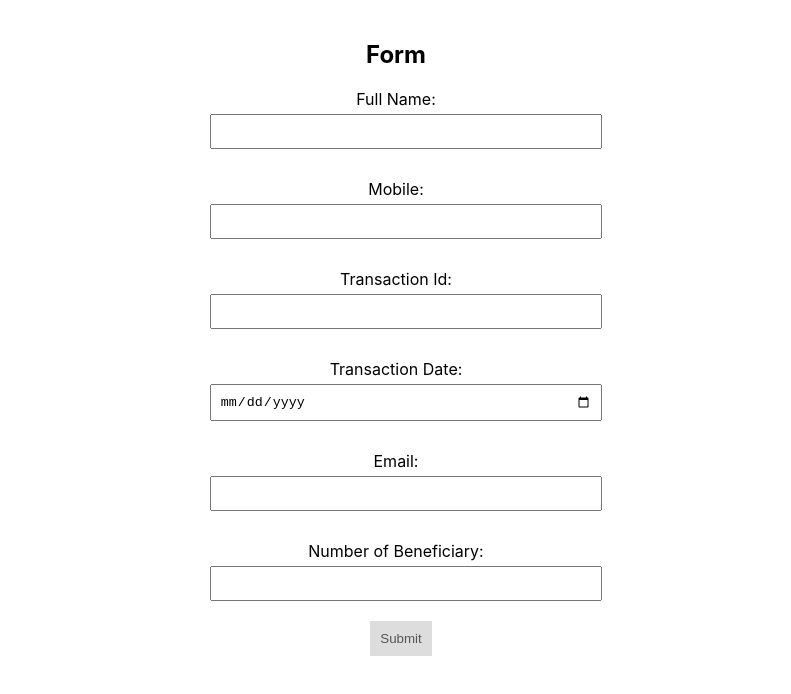
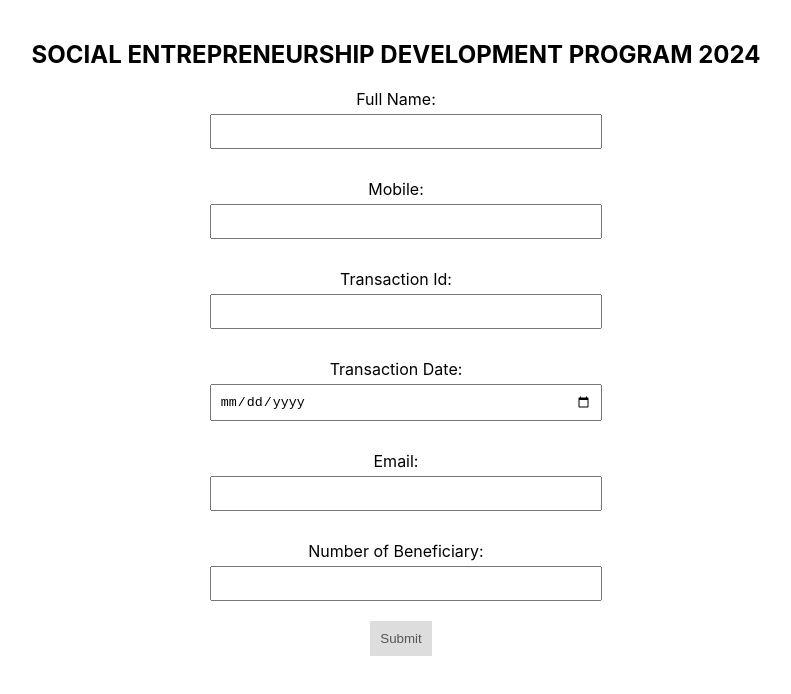
Before and after one commit to KidzAR/sign-frontend, a React (Create React App) app: page / in a window 1280 px wide. Shown: the top 694 px of the page, without its empty margins (244-1035 px from the left). Built offline with nearby package versions, Linux system fonts and the light colour scheme.

Commit message:
Added Headings

```diff
--- a/public/index.html
+++ b/public/index.html
@@ -2,7 +2,7 @@
 <html lang="en">
   <head>
     <meta charset="utf-8" />
-    <!-- <link rel="icon" href="%PUBLIC_URL%/favicon.ico" /> -->
+    <link rel="icon" href="%PUBLIC_URL%/favicon.ico" />
     <meta name="viewport" content="width=device-width, initial-scale=1" />
     <meta name="theme-color" content="#000000" />
     <meta
--- a/src/App.js
+++ b/src/App.js
@@ -73,10 +73,16 @@ function App() {
   };
   return (
     <div className="App">
-      {referenceId ? <div>Thank you for the details. Your reference ID is {referenceId}</div> :
+      {referenceId ?
+      <div>
+        <h2>SOCIAL ENTREPRENEURSHIP DEVELOPMENT PROGRAM 2024</h2>
+        Thank you for the details. Your reference ID is {referenceId}
+        </div> :
         <>
+        <span>
+            <h2>SOCIAL ENTREPRENEURSHIP DEVELOPMENT PROGRAM 2024</h2>
+        </span>
           <div>
-            <h2>Form</h2>
             <form>
               <label>
                 Full Name:
```
Also changed, not shown: 1 other file (tests, documents, lock files or other folders).
